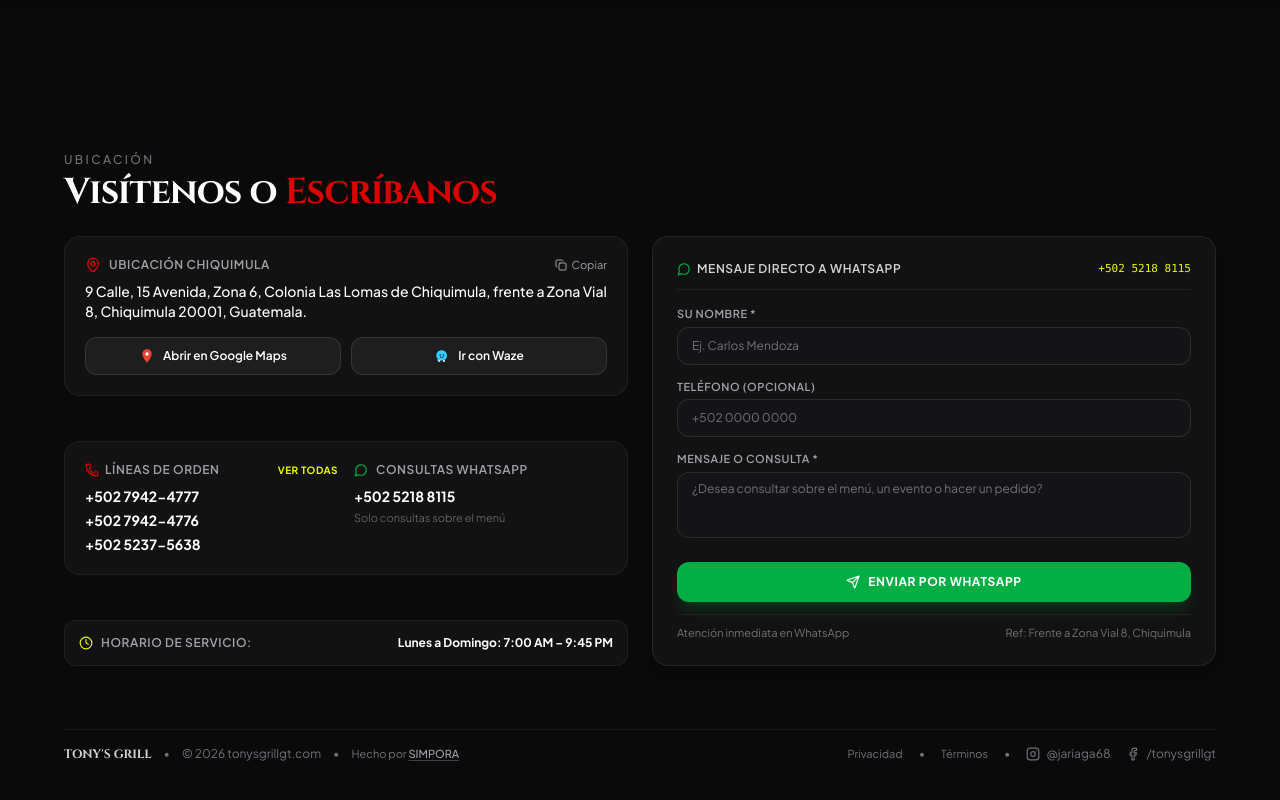
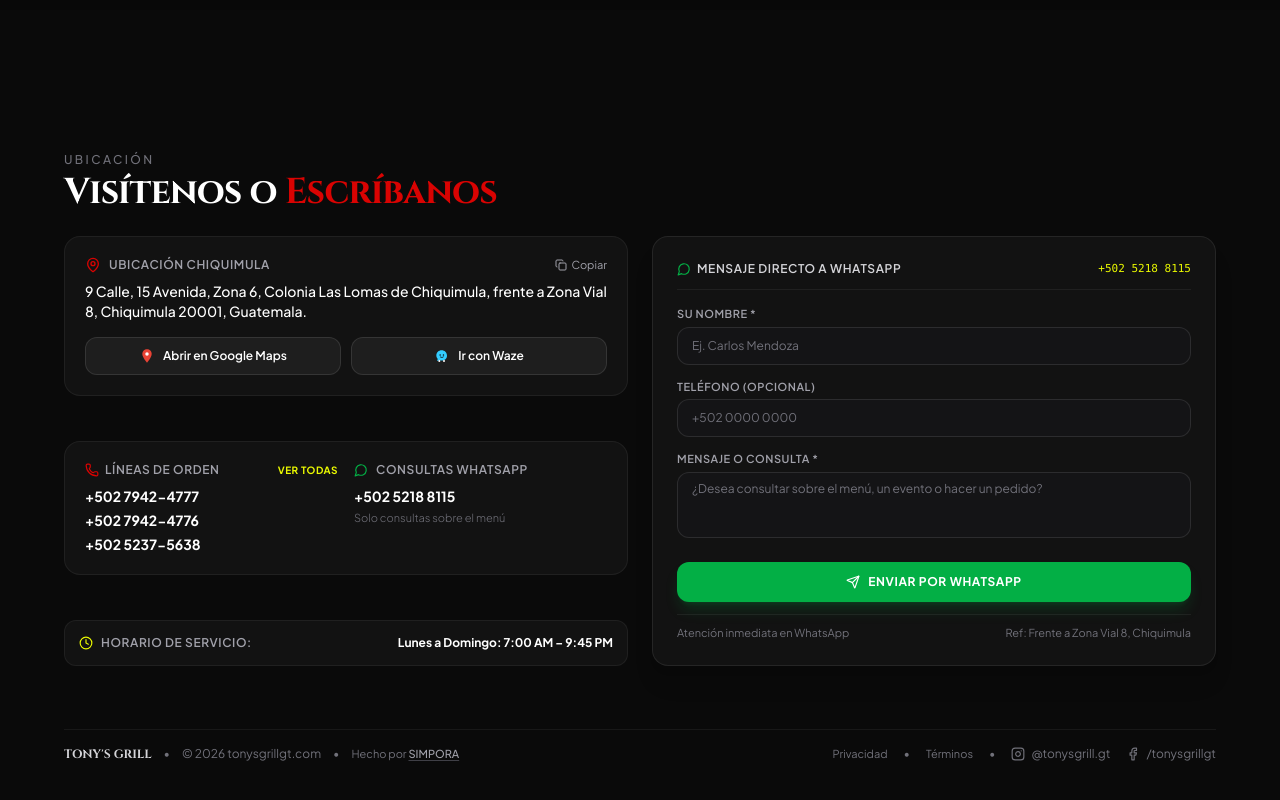
Before and after one commit to simporatech/tony-sgrill-web, a React (Vite) app: page / in a window 1280 px wide. Shown: the part 4012-4812 px from the top of the page. Built offline with nearby package versions, Linux system fonts and the light colour scheme; a web font is replaced by a local one.

Commit message:
chore: update Instagram handle and links to @tonysgrill.gt

```diff
--- a/index.html
+++ b/index.html
@@ -145,7 +145,7 @@
           "menu": "https://tonysgrillgt.com/menu",
           "sameAs": [
             "https://facebook.com/tonysgrillgt",
-            "https://instagram.com/jariaga68"
+            "https://instagram.com/tonysgrill.gt"
           ]
         },
         {
--- a/src/data/restaurantData.ts
+++ b/src/data/restaurantData.ts
@@ -45,8 +45,8 @@ export const RESTAURANT_INFO = {
   whatsappRaw: '50252188115',
   schedule: 'Lunes a Domingo: 7:00 AM – 9:45 PM',
   hours: '7:00 AM - 9:45 PM',
-  instagram: '@jariaga68',
-  instagramUrl: 'https://instagram.com/jariaga68',
+  instagram: '@tonysgrill.gt',
+  instagramUrl: 'https://instagram.com/tonysgrill.gt',
   facebook: '/tonysgrillgt',
   facebookUrl: 'https://facebook.com/tonysgrillgt',
   domain: 'tonysgrillgt.com',
@@ -99,8 +99,8 @@ export const SITE_CONTENT = {
     whatsappRaw: '50252188115',
     schedule: 'Lunes a Domingo: 7:00 AM – 9:45 PM',
     reference: 'Frente a Zona Vial 8, Chiquimula',
-    instagramHandle: '@jariaga68',
-    instagramUrl: 'https://instagram.com/jariaga68',
+    instagramHandle: '@tonysgrill.gt',
+    instagramUrl: 'https://instagram.com/tonysgrill.gt',
     facebookHandle: '/tonysgrillgt',
     facebookUrl: 'https://facebook.com/tonysgrillgt',
     domain: 'tonysgrillgt.com',
```
